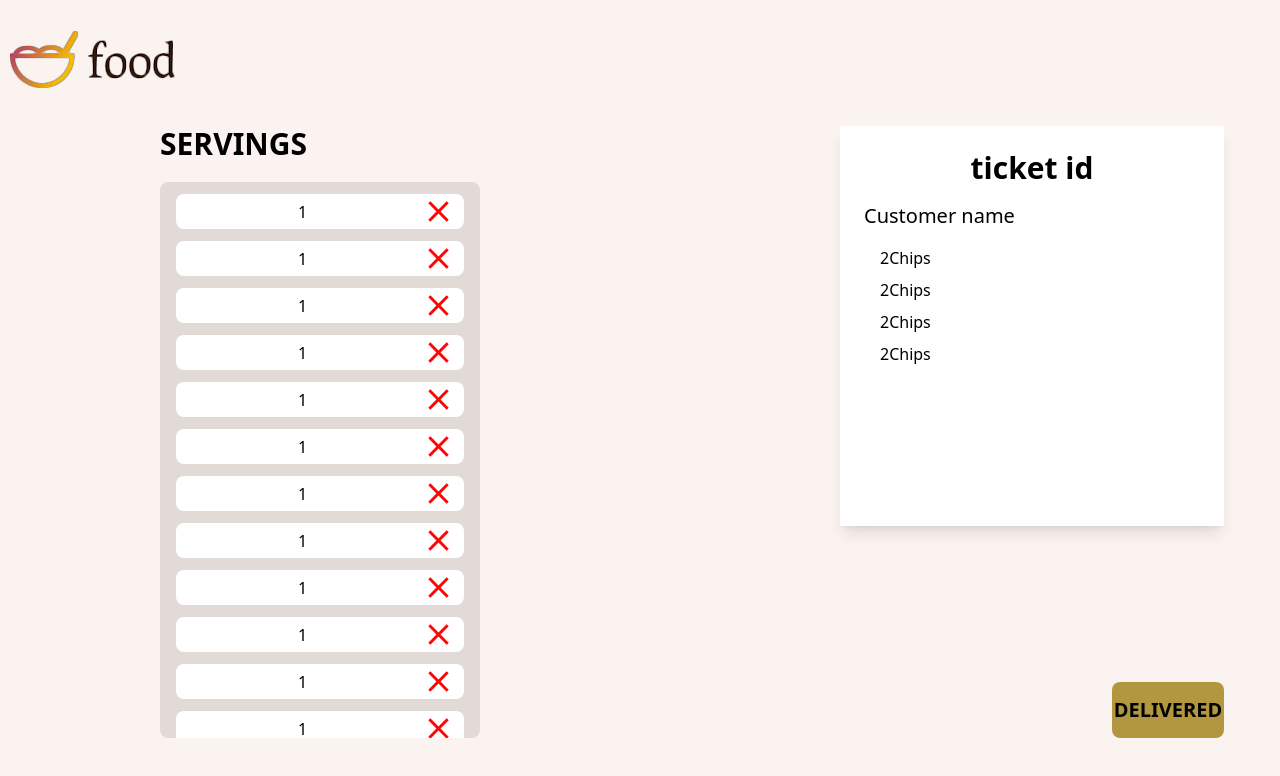
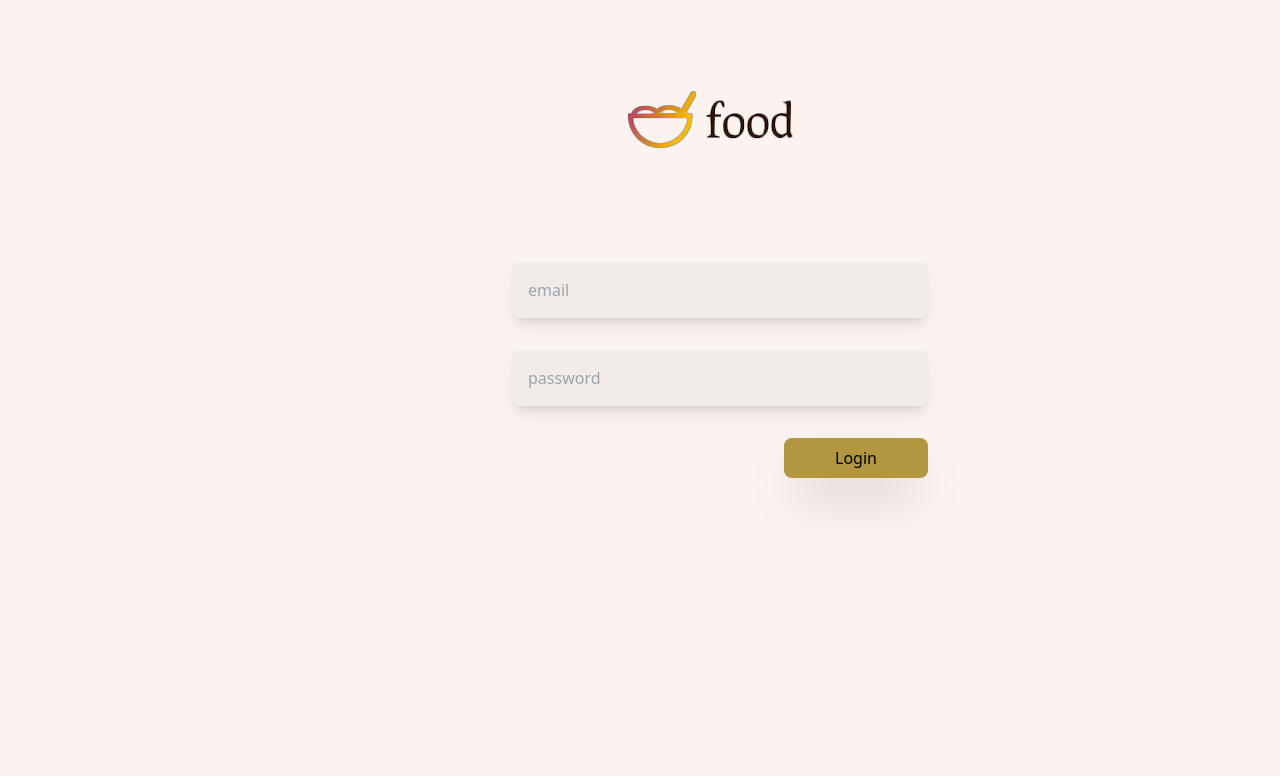
Before and after one commit to kwabenakay/fast-food, a React (Vite) app in the folder frontend/: page /login in a window 1280 px wide. Shown: the top 776 px of the page. Built offline with nearby package versions, Linux system fonts and the light colour scheme.

Commit message:
Implemented routing of application in URL

```diff
--- a/frontend/package.json
+++ b/frontend/package.json
@@ -17,7 +17,9 @@
     "@reduxjs/toolkit": "^1.9.5",
     "react": "^18.2.0",
     "react-dom": "^18.2.0",
-    "react-redux": "^8.0.5"
+    "react-redux": "^8.0.5",
+    "react-router": "^6.11.2",
+    "react-router-dom": "^6.11.2"
   },
   "devDependencies": {
     "@types/react": "^18.0.28",
--- a/frontend/src/App.tsx
+++ b/frontend/src/App.tsx
@@ -1,14 +1,21 @@
-import Loading from './pages/Loading'
-import Login from './pages/Login'
-import Order from './pages/Order'
-import Serving from './pages/Serving'
+import Loading from "./pages/Loading";
+import Login from "./pages/Login";
+import Order from "./pages/Order";
+import Serving from "./pages/Serving";
+import { Route, Routes, Navigate } from "react-router-dom";
 
 function App() {
   return (
-    <div className=' w-[1440px] mx-auto'>
-      <Serving/>
+    <div className=" w-[1440px] mx-auto">
+      <Routes>
+        <Route path="/" element={<Navigate to={"/login"} />} />
+        <Route path="/login" element={<Login />} />
+        <Route path="/order" element={<Order />} />
+        <Route path="/loading" element={<Loading />} />
+        <Route path="/seerving" element={<Serving />} />
+      </Routes>
     </div>
-  )
+  );
 }
 
-export default App
+export default App;
--- a/frontend/src/main.tsx
+++ b/frontend/src/main.tsx
@@ -4,11 +4,14 @@ import App from "./App.tsx";
 import "./index.css";
 import { Provider } from "react-redux";
 import store from "./redux/store";
+import { BrowserRouter } from "react-router-dom";
 
 ReactDOM.createRoot(document.getElementById("root") as HTMLElement).render(
   <React.StrictMode>
     <Provider store={store}>
-      <App />
+      <BrowserRouter>
+        <App />
+      </BrowserRouter>
     </Provider>
   </React.StrictMode>
 );
```
Also changed, not shown: 1 other file (tests, documents, lock files or other folders).
